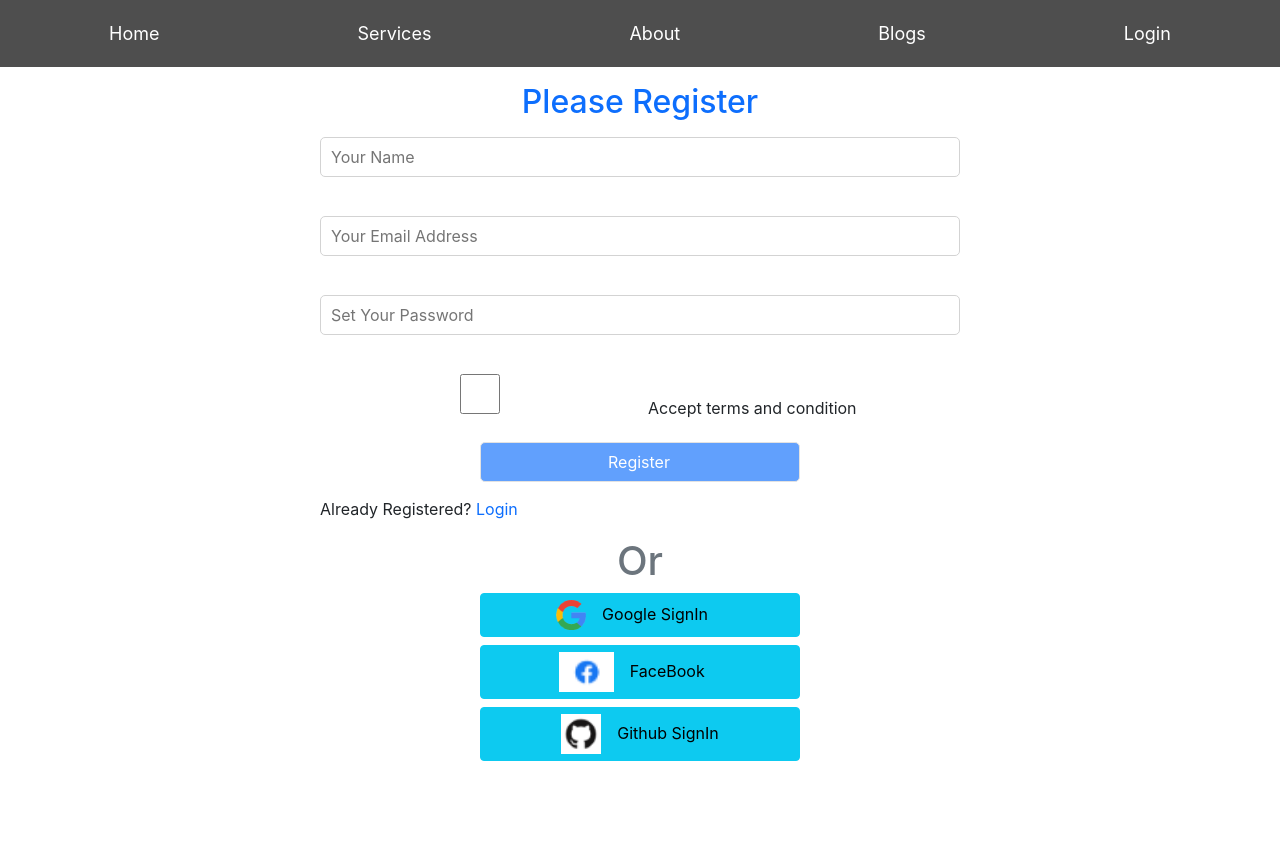
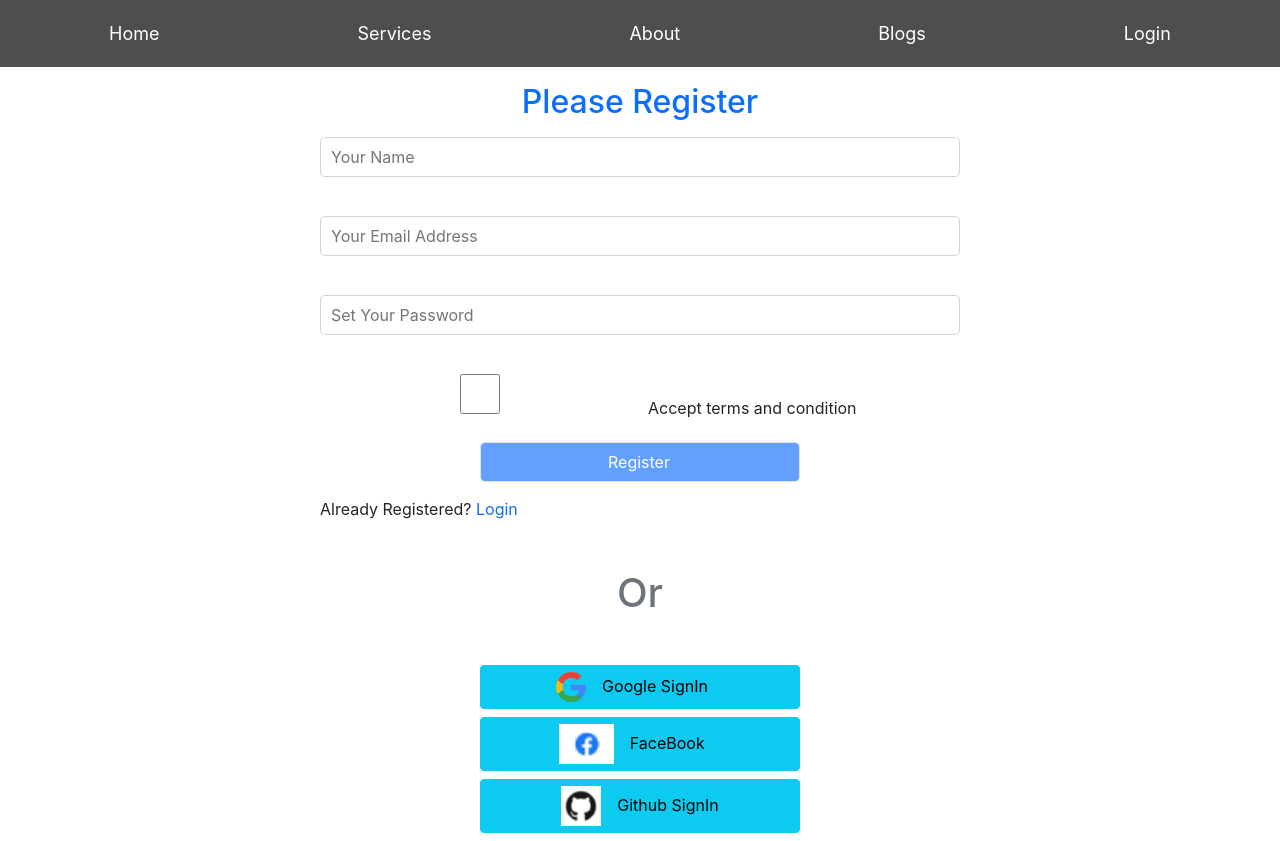
Before and after one commit to Imamhossenjoni/single-doctor, a React (Create React App) app: page /register in a window 1280 px wide. Before the commit the page ends 800 px from the top, so only its background shows below. Built offline with nearby package versions, Linux system fonts and the light colour scheme; no server answers.

Commit message:
about done

```diff
--- a/src/Pages/Login/Login/Login.js
+++ b/src/Pages/Login/Login/Login.js
@@ -75,6 +75,7 @@ const Login = () => {
             </Form>
             <p>Already Create an account? <Link to='/register' className='pe-auto text-primary text-decoration-none'>Register now</Link> </p>
             <p>Forget Password? <button className='btn btn-link text-primary pe-auto text-decoration-none' onClick={resetPassword}>Reset Password</button></p>
+            <h1 className='text-secondary mt-5 mb-5'>Or</h1>
             <SocialLogin></SocialLogin>
         </div>
 
--- a/src/Pages/Login/Register/Register.js
+++ b/src/Pages/Login/Register/Register.js
@@ -59,7 +59,7 @@ const Register = () => {
                 <input disabled={!agree} className='w-50 mx-auto btn btn-primary mt-2' type='submit' value='Register'></input>
             </form>
             <p>Already Registered? <Link to='/login' className='pe-auto text-primary text-decoration-none'>Login</Link> </p>
-            <h1 className='text-center text-secondary'>Or</h1>
+            <h1 className='text-center text-secondary mt-5 mb-5'>Or</h1>
            <div>
            <SocialLogin></SocialLogin>
            </div>
```
